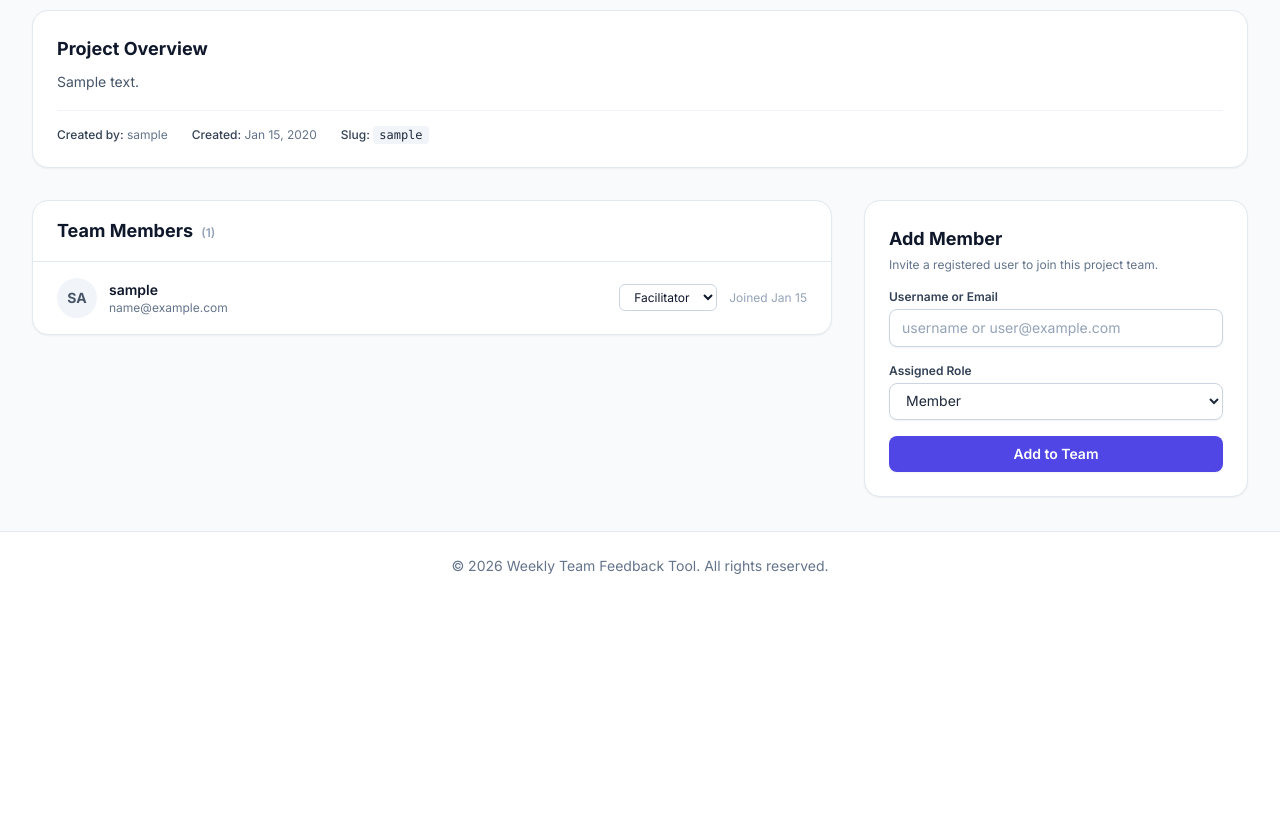
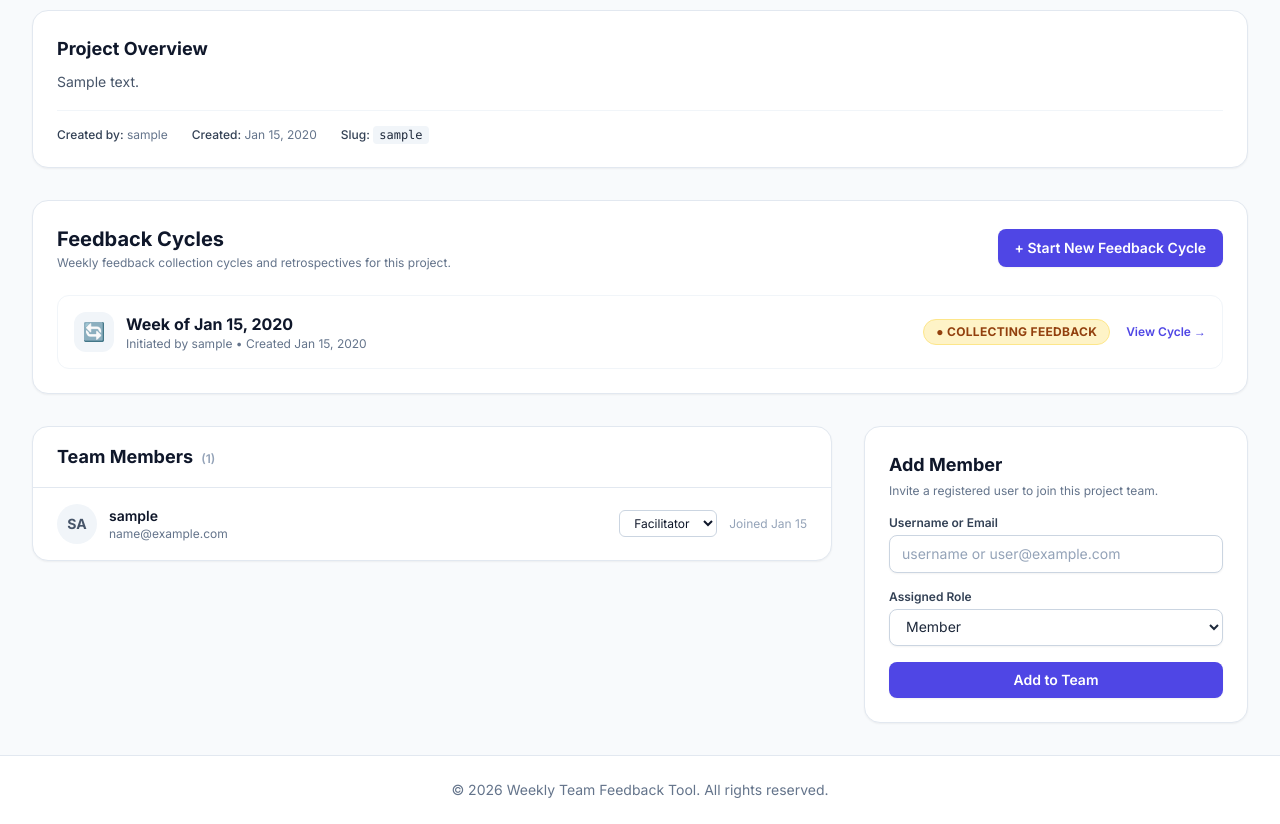
Before and after one commit to parnamijanesh-creator/project-feedback, a Django app: a page that uses templates/projects/project_detail.html in a window 1280 px wide. Shown: the part 200-1024 px from the top of the page. Before the commit the page ends 774 px from the top, so only its background shows below. Run offline with Django 5.2, Linux system fonts and the light colour scheme; a user stored in the database is signed in; tables that the repository leaves empty hold one stand-in row (values such as "Sample post"); some libraries are stand-ins or nearby versions.

Commit message:
feat(cycles): implement feedback cycle creation and facilitator controls (refs #5)

```diff
--- /dev/null
+++ b/apps/cycles/__init__.py
@@ -0,0 +1,2 @@
+"""Feedback cycles application."""
+default_app_config = "apps.cycles.apps.CyclesConfig"
--- /dev/null
+++ b/apps/cycles/forms.py
@@ -0,0 +1,70 @@
+"""Forms for FeedbackCycle creation and status transitions."""
+from django import forms
+from .models import FeedbackCycle, get_current_week_start
+
+TAILWIND_INPUT_CLASSES = (
+    "w-full px-3 py-2 border border-slate-300 rounded-lg shadow-sm placeholder-slate-400 "
+    "focus:outline-none focus:ring-2 focus:ring-indigo-500 focus:border-indigo-500 text-sm text-slate-800"
+)
+TAILWIND_SELECT_CLASSES = (
+    "w-full px-3 py-2 border border-slate-300 rounded-lg shadow-sm bg-white "
+    "focus:outline-none focus:ring-2 focus:ring-indigo-500 focus:border-indigo-500 text-sm text-slate-800"
+)
+
+
+class FeedbackCycleCreateForm(forms.ModelForm):
+    """Form for starting a new weekly feedback cycle."""
+
+    allow_concurrent = forms.BooleanField(
+        required=False,
+        label="Start anyway despite another active cycle",
+        help_text="Check to proceed if another cycle is still collecting feedback.",
+    )
+
+    week_date = forms.DateField(
+        required=False,
+        widget=forms.DateInput(
+            attrs={
+                "type": "date",
+                "class": TAILWIND_INPUT_CLASSES,
+            }
+        ),
+    )
+
+    class Meta:
+        model = FeedbackCycle
+        fields = ["week_date"]
+
+    def __init__(self, *args, project=None, **kwargs):
+        super().__init__(*args, **kwargs)
+        self.project = project
+        if not self.initial.get("week_date"):
+            self.initial["week_date"] = get_current_week_start().isoformat()
+
+    def clean(self):
+        cleaned_data = super().clean()
+        if not cleaned_data.get("week_date"):
+            cleaned_data["week_date"] = get_current_week_start()
+
+        if self.project:
+            active_collecting = FeedbackCycle.objects.filter(
+                project=self.project, status=FeedbackCycle.Status.COLLECTING
+            ).exists()
+            allow_concurrent = cleaned_data.get("allow_concurrent", False)
+
+            if active_collecting and not allow_concurrent:
+                raise forms.ValidationError(
+                    "An active feedback cycle is currently collecting submissions for this project. "
+                    "Please transition or complete the active cycle first, or confirm duplicate creation."
+                )
+
+        return cleaned_data
+
+
+class CycleStatusTransitionForm(forms.Form):
+    """Form for transitioning cycle phases."""
+
+    status = forms.ChoiceField(
+        choices=FeedbackCycle.Status.choices,
+        widget=forms.Select(attrs={"class": TAILWIND_SELECT_CLASSES}),
+    )
--- /dev/null
+++ b/apps/cycles/models.py
@@ -0,0 +1,46 @@
+"""Domain models for Feedback Cycles."""
+from datetime import timedelta
+from django.conf import settings
+from django.db import models
+from django.utils import timezone
+
+
+def get_current_week_start():
+    """Return Monday of the current calendar week."""
+    today = timezone.now().date()
+    return today - timedelta(days=today.weekday())
+
+
+class FeedbackCycle(models.Model):
+    """Weekly feedback collection and retrospective cycle within a project."""
+
+    class Status(models.TextChoices):
+        COLLECTING = "COLLECTING", "Collecting Feedback"
+        RETROSPECTIVE = "RETROSPECTIVE", "Retrospective"
+        COMPLETED = "COMPLETED", "Completed"
+
+    project = models.ForeignKey(
+        "projects.Project",
+        on_delete=models.CASCADE,
+        related_name="cycles",
+    )
+    facilitator = models.ForeignKey(
+        settings.AUTH_USER_MODEL,
+        on_delete=models.CASCADE,
+        related_name="facilitated_cycles",
+    )
+    week_date = models.DateField(default=get_current_week_start)
+    status = models.CharField(
+        max_length=20,
+        choices=Status.choices,
+        default=Status.COLLECTING,
+    )
+    created_at = models.DateTimeField(auto_now_add=True)
+
+    class Meta:
+        verbose_name = "Feedback Cycle"
+        verbose_name_plural = "Feedback Cycles"
+        ordering = ["-week_date", "-created_at"]
+
+    def __str__(self):
+        return f"{self.project.name} - Week of {self.week_date} ({self.get_status_display()})"
--- /dev/null
+++ b/apps/cycles/urls.py
@@ -0,0 +1,9 @@
+"""URL configuration for feedback cycles."""
+from django.urls import path
+from .views import CycleCreateView, CycleDetailView, CycleStatusTransitionView
+
+urlpatterns = [
+    path("projects/<slug:slug>/cycles/new/", CycleCreateView.as_view(), name="cycle_create"),
+    path("projects/<slug:slug>/cycles/<int:pk>/", CycleDetailView.as_view(), name="cycle_detail"),
+    path("projects/<slug:slug>/cycles/<int:pk>/status/", CycleStatusTransitionView.as_view(), name="cycle_status_transition"),
+]
--- a/apps/projects/views.py
+++ b/apps/projects/views.py
@@ -65,6 +65,7 @@ class ProjectDetailView(LoginRequiredMixin, View):
         is_facilitator = membership.role == ProjectMember.Role.FACILITATOR
 
         members = project.members.select_related("user").all()
+        cycles = project.cycles.select_related("facilitator").all()
         add_member_form = AddProjectMemberForm(project=project) if is_facilitator else None
 
         context = {
@@ -72,6 +73,7 @@ class ProjectDetailView(LoginRequiredMixin, View):
             "current_membership": membership,
             "is_facilitator": is_facilitator,
             "members": members,
+            "cycles": cycles,
             "add_member_form": add_member_form,
             "role_choices": ProjectMember.Role.choices,
         }
@@ -99,11 +101,13 @@ class ProjectDetailView(LoginRequiredMixin, View):
             return redirect("project_detail", slug=project.slug)
 
         members = project.members.select_related("user").all()
+        cycles = project.cycles.select_related("facilitator").all()
         context = {
             "project": project,
             "current_membership": membership,
             "is_facilitator": True,
             "members": members,
+            "cycles": cycles,
             "add_member_form": form,
             "role_choices": ProjectMember.Role.choices,
         }
--- a/config/settings/base.py
+++ b/config/settings/base.py
@@ -25,6 +25,7 @@ THIRD_PARTY_APPS = []
 LOCAL_APPS = [
     "apps.accounts",
     "apps.projects",
+    "apps.cycles",
 ]
 
 INSTALLED_APPS = DJANGO_APPS + THIRD_PARTY_APPS + LOCAL_APPS
--- a/config/urls.py
+++ b/config/urls.py
@@ -9,4 +9,5 @@ urlpatterns = [
     path("", home_view, name="home"),
     path("", include("apps.accounts.urls")),
     path("projects/", include("apps.projects.urls")),
+    path("", include("apps.cycles.urls")),
 ]
--- a/templates/projects/project_detail.html
+++ b/templates/projects/project_detail.html
@@ -39,6 +39,61 @@
                 <span class="font-medium text-slate-700">Slug:</span> <code class="bg-slate-100 px-1.5 py-0.5 rounded text-slate-800">{{ project.slug }}</code>
             </div>
         </div>
+    </div>
+
+    <!-- Feedback Cycles Section -->
+    <div class="bg-white rounded-2xl border border-slate-200 shadow-sm p-6">
+        <div class="flex flex-col sm:flex-row justify-between items-start sm:items-center gap-4 mb-6">
+            <div>
+                <h2 class="text-xl font-bold text-slate-900">Feedback Cycles</h2>
+                <p class="text-xs text-slate-500 mt-0.5">Weekly feedback collection cycles and retrospectives for this project.</p>
+            </div>
+            {% if is_facilitator %}
+                <a href="{% url 'cycle_create' slug=project.slug %}" class="inline-flex items-center px-4 py-2 border border-transparent rounded-lg shadow-sm text-sm font-semibold text-white bg-indigo-600 hover:bg-indigo-700 transition">
+                    + Start New Feedback Cycle
+                </a>
+            {% endif %}
+        </div>
+
+        {% if cycles %}
+            <div class="divide-y divide-slate-100 border border-slate-100 rounded-xl overflow-hidden">
+                {% for cycle in cycles %}
+                    <div class="p-4 flex flex-col sm:flex-row sm:items-center justify-between gap-4 hover:bg-slate-50 transition">
+                        <div class="flex items-center space-x-3">
+                            <div class="w-10 h-10 rounded-xl bg-slate-100 text-slate-600 flex items-center justify-center font-bold text-lg">
+                                🔄
+                            </div>
+                            <div>
+                                <a href="{% url 'cycle_detail' slug=project.slug pk=cycle.pk %}" class="font-bold text-slate-900 hover:text-indigo-600 transition text-sm sm:text-base">
+                                    Week of {{ cycle.week_date|date:"M d, Y" }}
+                                </a>
+                                <p class="text-xs text-slate-500">Initiated by {{ cycle.facilitator.username }} • Created {{ cycle.created_at|date:"M d, Y" }}</p>
+                            </div>
+                        </div>
+
+                        <div class="flex items-center gap-4">
+                            <span class="inline-flex items-center px-3 py-1 rounded-full text-xs font-bold uppercase tracking-wide
+                                {% if cycle.status == 'COLLECTING' %}
+                                    bg-amber-100 text-amber-800 border border-amber-200
+                                {% elif cycle.status == 'RETROSPECTIVE' %}
+                                    bg-indigo-100 text-indigo-800 border border-indigo-200
+                                {% else %}
+                                    bg-emerald-100 text-emerald-800 border border-emerald-200
+                                {% endif %}">
+                                ● {{ cycle.get_status_display }}
+                            </span>
+                            <a href="{% url 'cycle_detail' slug=project.slug pk=cycle.pk %}" class="text-xs font-semibold text-indigo-600 hover:text-indigo-500">
+                                View Cycle &rarr;
+                            </a>
+                        </div>
+                    </div>
+                {% endfor %}
+            </div>
+        {% else %}
+            <div class="p-8 text-center text-slate-500 border border-dashed border-slate-200 rounded-xl text-sm">
+                No feedback cycles started yet. {% if is_facilitator %}Click "+ Start New Feedback Cycle" to begin collecting feedback.{% else %}Your project facilitator will start the next feedback cycle.{% endif %}
+            </div>
+        {% endif %}
     </div>
 
     <!-- Team Members & Roster Section -->
```
Also changed, not shown: apps/cycles/admin.py (added, +10 -0 lines), apps/cycles/apps.py (added, +8 -0 lines), apps/cycles/views.py (added, +86 -0 lines), templates/cycles/cycle_detail.html (added, +100 -0 lines), templates/cycles/cycle_form.html (added, +71 -0 lines), tests/test_cycles.py (added, +212 -0 lines), apps/cycles/migrations/0001_initial.py (added), apps/cycles/migrations/__init__.py (added).
